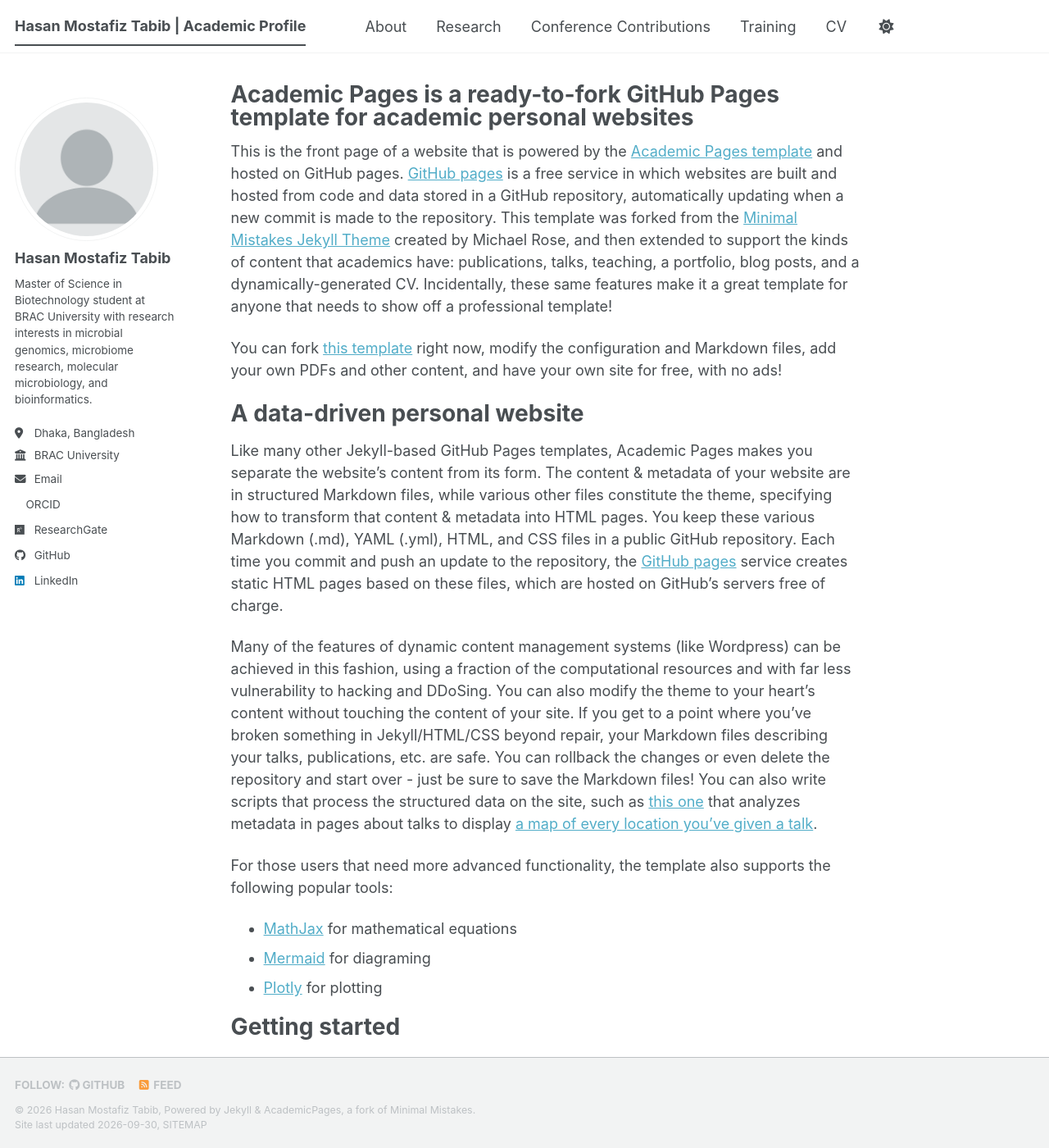
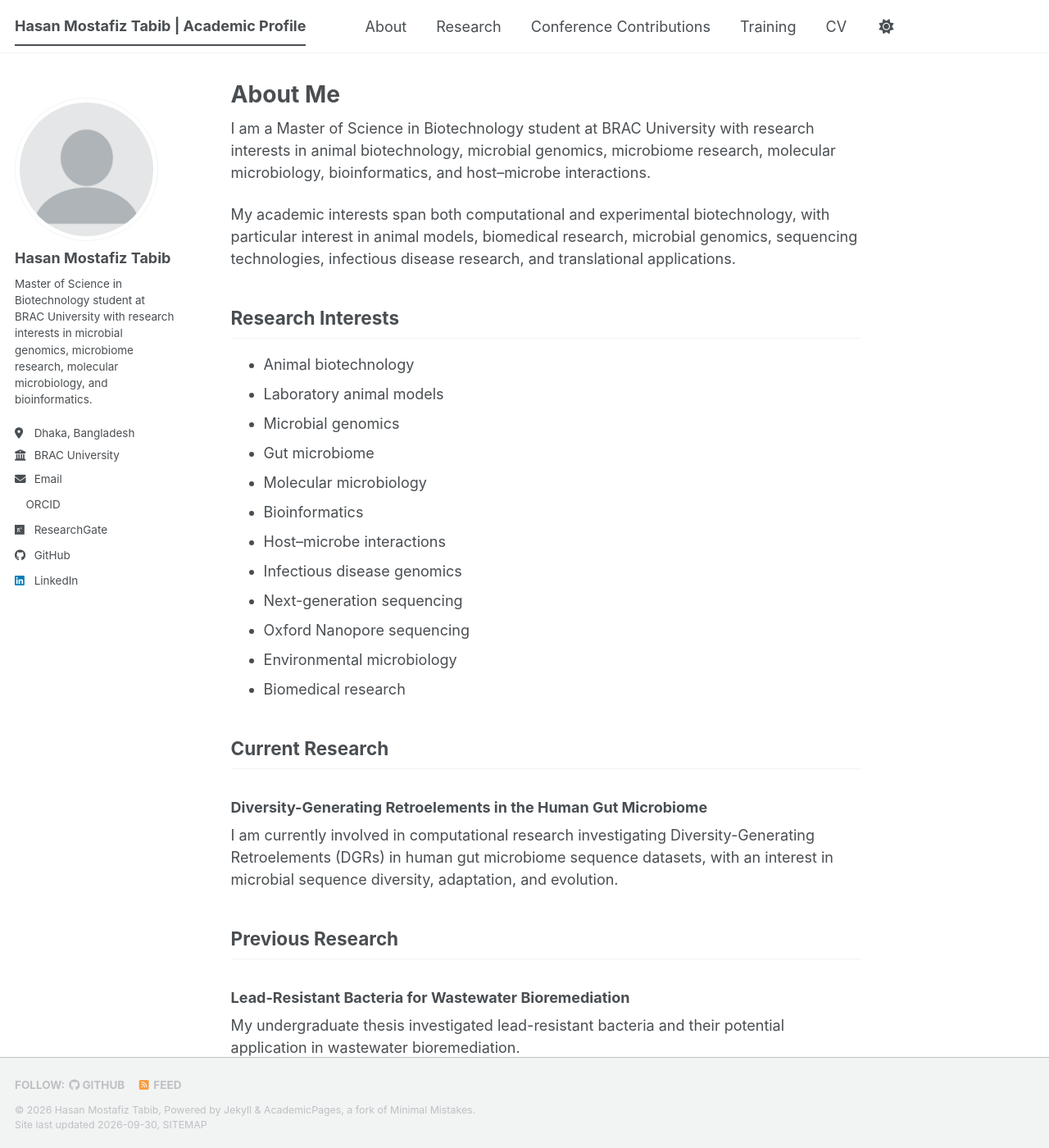
Before and after one commit to hasanmostafiz456-lgtm/hasanmostafiz456-lgtm.github.io, a Jekyll site: the page built from _pages/about.md, in a window 1280 px wide and 1400 px high. Shown: the whole window at 82% size. Built offline with Jekyll 4.4.1, drawn with Linux system fonts in a browser that asks for light colours; a style sheet for code colours, icons or effects is not loaded; some of the changed text lies outside the part shown.

Commit message:
Revise about page with personal details and research
Updated the title and content of the about page to reflect personal information and research interests.

```diff
--- a/_pages/about.md
+++ b/_pages/about.md
@@ -1,56 +1,62 @@
 ---
 permalink: /
-title: "Academic Pages is a ready-to-fork GitHub Pages template for academic personal websites"
+title: "About Me"
 author_profile: true
 redirect_from:
   - /about/
   - /about.html
 ---
 
-This is the front page of a website that is powered by the [Academic Pages template](https://github.com/academicpages/academicpages.github.io) and hosted on GitHub pages. [GitHub pages](https://pages.github.com) is a free service in which websites are built and hosted from code and data stored in a GitHub repository, automatically updating when a new commit is made to the repository. This template was forked from the [Minimal Mistakes Jekyll Theme](https://mmistakes.github.io/minimal-mistakes/) created by Michael Rose, and then extended to support the kinds of content that academics have: publications, talks, teaching, a portfolio, blog posts, and a dynamically-generated CV. Incidentally, these same features make it a great template for anyone that needs to show off a professional template!
+I am a Master of Science in Biotechnology student at BRAC University with research interests in animal biotechnology, microbial genomics, microbiome research, molecular microbiology, bioinformatics, and host–microbe interactions.
 
- You can fork [this template](https://github.com/academicpages/academicpages.github.io) right now, modify the configuration and Markdown files, add your own PDFs and other content, and have your own site for free, with no ads!
+My academic interests span both computational and experimental biotechnology, with particular interest in animal models, biomedical research, microbial genomics, sequencing technologies, infectious disease research, and translational applications.
 
-A data-driven personal website
-======
-Like many other Jekyll-based GitHub Pages templates, Academic Pages makes you separate the website's content from its form. The content & metadata of your website are in structured Markdown files, while various other files constitute the theme, specifying how to transform that content & metadata into HTML pages. You keep these various Markdown (.md), YAML (.yml), HTML, and CSS files in a public GitHub repository. Each time you commit and push an update to the repository, the [GitHub pages](https://pages.github.com/) service creates static HTML pages based on these files, which are hosted on GitHub's servers free of charge.
+## Research Interests
 
-Many of the features of dynamic content management systems (like Wordpress) can be achieved in this fashion, using a fraction of the computational resources and with far less vulnerability to hacking and DDoSing. You can also modify the theme to your heart's content without touching the content of your site. If you get to a point where you've broken something in Jekyll/HTML/CSS beyond repair, your Markdown files describing your talks, publications, etc. are safe. You can rollback the changes or even delete the repository and start over - just be sure to save the Markdown files! You can also write scripts that process the structured data on the site, such as [this one](https://github.com/academicpages/academicpages.github.io/blob/master/talkmap.ipynb) that analyzes metadata in pages about talks to display [a map of every location you've given a talk](https://academicpages.github.io/talkmap.html).
+- Animal biotechnology
+- Laboratory animal models
+- Microbial genomics
+- Gut microbiome
+- Molecular microbiology
+- Bioinformatics
+- Host–microbe interactions
+- Infectious disease genomics
+- Next-generation sequencing
+- Oxford Nanopore sequencing
+- Environmental microbiology
+- Biomedical research
 
-For those users that need more advanced functionality, the template also supports the following popular tools:
-- [MathJax](https://www.mathjax.org/) for mathematical equations
-- [Mermaid](https://mermaid.js.org/) for diagraming
-- [Plotly](https://plotly.com/javascript/) for plotting
+## Current Research
 
-Getting started
-======
-1. Register a GitHub account if you don't have one and confirm your e-mail (required!)
-1. Fork [this template](https://github.com/academicpages/academicpages.github.io) by clicking the "Use this template" button in the top right.
-1. Go to the repository's settings (rightmost item in the tabs that start with "Code", should be below "Unwatch"). Rename the repository "[your GitHub username].github.io", which will also be your website's URL.
-1. Set site-wide configuration and create content & metadata (see below -- also see [this set of diffs](https://archive.is/3TPas) showing what files were changed to set up [an example site](https://getorg-testacct.github.io) for a user with the username "getorg-testacct")
-1. Upload any files (like PDFs, .zip files, etc.) to the files/ directory. They will appear at https://[your GitHub username].github.io/files/example.pdf.
-1. Check status by going to the repository settings, in the "GitHub pages" section
+### Diversity-Generating Retroelements in the Human Gut Microbiome
 
-Site-wide configuration
-------
-The main configuration file for the site is in the base directory in [_config.yml](https://github.com/academicpages/academicpages.github.io/blob/master/_config.yml), which defines the content in the sidebars and other site-wide features. You will need to replace the default variables with ones about yourself and your site's github repository. The configuration file for the top menu is in [_data/navigation.yml](https://github.com/academicpages/academicpages.github.io/blob/master/_data/navigation.yml). For example, if you don't have a portfolio or blog posts, you can remove those items from that navigation.yml file to remove them from the header.
+I am currently involved in computational research investigating Diversity-Generating Retroelements (DGRs) in human gut microbiome sequence datasets, with an interest in microbial sequence diversity, adaptation, and evolution.
 
-Create content & metadata
-------
-For site content, there is one Markdown file for each type of content, which are stored in directories like _publications, _talks, _posts, _teaching, or _pages. For example, each talk is a Markdown file in the [_talks directory](https://github.com/academicpages/academicpages.github.io/tree/master/_talks). At the top of each Markdown file is structured data in YAML about the talk, which the theme will parse to do lots of cool stuff. The same structured data about a talk is used to generate the list of talks on the [Talks page](https://academicpages.github.io/talks), each [individual page](https://academicpages.github.io/talks/2012-03-01-talk-1) for specific talks, the talks section for the [CV page](https://academicpages.github.io/cv), and the [map of places you've given a talk](https://academicpages.github.io/talkmap.html) (if you run this [python file](https://github.com/academicpages/academicpages.github.io/blob/master/talkmap.py) or [Jupyter notebook](https://github.com/academicpages/academicpages.github.io/blob/master/talkmap.ipynb), which creates the HTML for the map based on the contents of the _talks directory).
+## Previous Research
 
-**Markdown generator**
+### Lead-Resistant Bacteria for Wastewater Bioremediation
 
-The repository includes [a set of Jupyter notebooks](https://github.com/academicpages/academicpages.github.io/tree/master/markdown_generator
-) that converts a CSV containing structured data about talks or presentations into individual Markdown files that will be properly formatted for the Academic Pages template. The sample CSVs in that directory are the ones I used to create my own personal website at stuartgeiger.com. My usual workflow is that I keep a spreadsheet of my publications and talks, then run the code in these notebooks to generate the Markdown files, then commit and push them to the GitHub repository.
+My undergraduate thesis investigated lead-resistant bacteria and their potential application in wastewater bioremediation.
 
-How to edit your site's GitHub repository
-------
-Many people use a git client to create files on their local computer and then push them to GitHub's servers. If you are not familiar with git, you can directly edit these configuration and Markdown files directly in the github.com interface. Navigate to a file (like [this one](https://github.com/academicpages/academicpages.github.io/blob/master/_talks/2012-03-01-talk-1.md) and click the pencil icon in the top right of the content preview (to the right of the "Raw | Blame | History" buttons). You can delete a file by clicking the trashcan icon to the right of the pencil icon. You can also create new files or upload files by navigating to a directory and clicking the "Create new file" or "Upload files" buttons.
+## Training
 
-Example: editing a Markdown file for a talk
-![Editing a Markdown file for a talk](/images/editing-talk.png)
+### Use of Laboratory Animals in Biomedical Sciences
 
-For more info
-------
-More info about configuring Academic Pages can be found in [the guide](https://academicpages.github.io/markdown/), the [growing wiki](https://github.com/academicpages/academicpages.github.io/wiki), and you can always [ask a question on GitHub](https://github.com/academicpages/academicpages.github.io/discussions). The [guides for the Minimal Mistakes theme](https://mmistakes.github.io/minimal-mistakes/docs/configuration/) (which this theme was forked from) might also be helpful.
+**icddr,b | September 2026**
+
+Completed practical training covering laboratory-animal ethics and welfare, animal handling and restraint, injection techniques, blood collection, in-vivo experimental procedures, basic surgical techniques, post-operative care, and experimental animal model concepts.
+
+This training strengthened my interest in animal biotechnology, laboratory-animal models, and biomedical research.
+
+### Genomics and Sequencing Training
+
+I have also completed training involving:
+
+- Oxford Nanopore sequencing
+- Next-generation sequencing (NGS)
+- Genomic sequencing workflows
+- Sequence-data generation and analysis
+
+Certificates for these training activities are currently pending issuance.
+
+[View Certificates](/certificates/) | [View Training Presentations](/training-presentations/)
```
